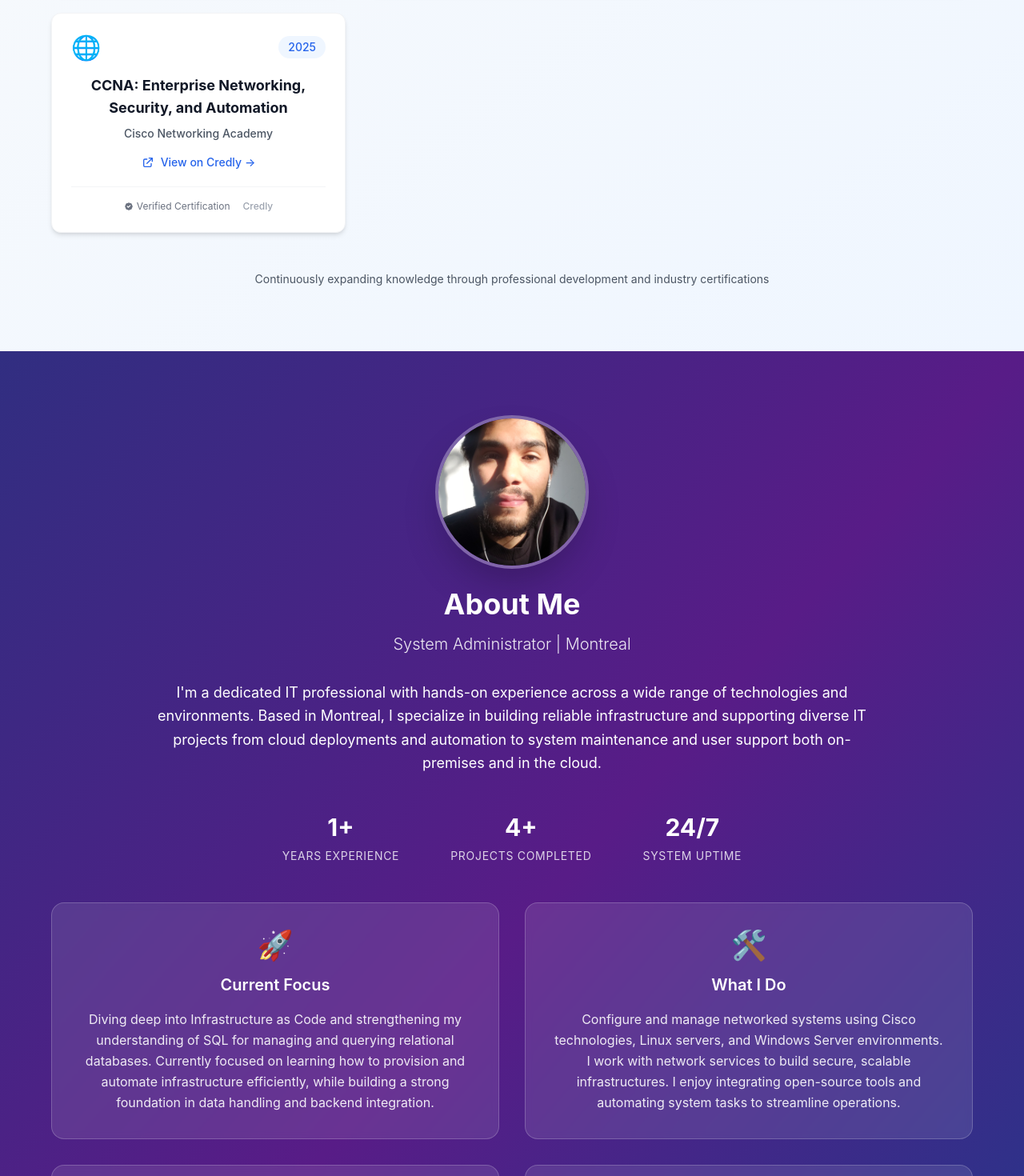
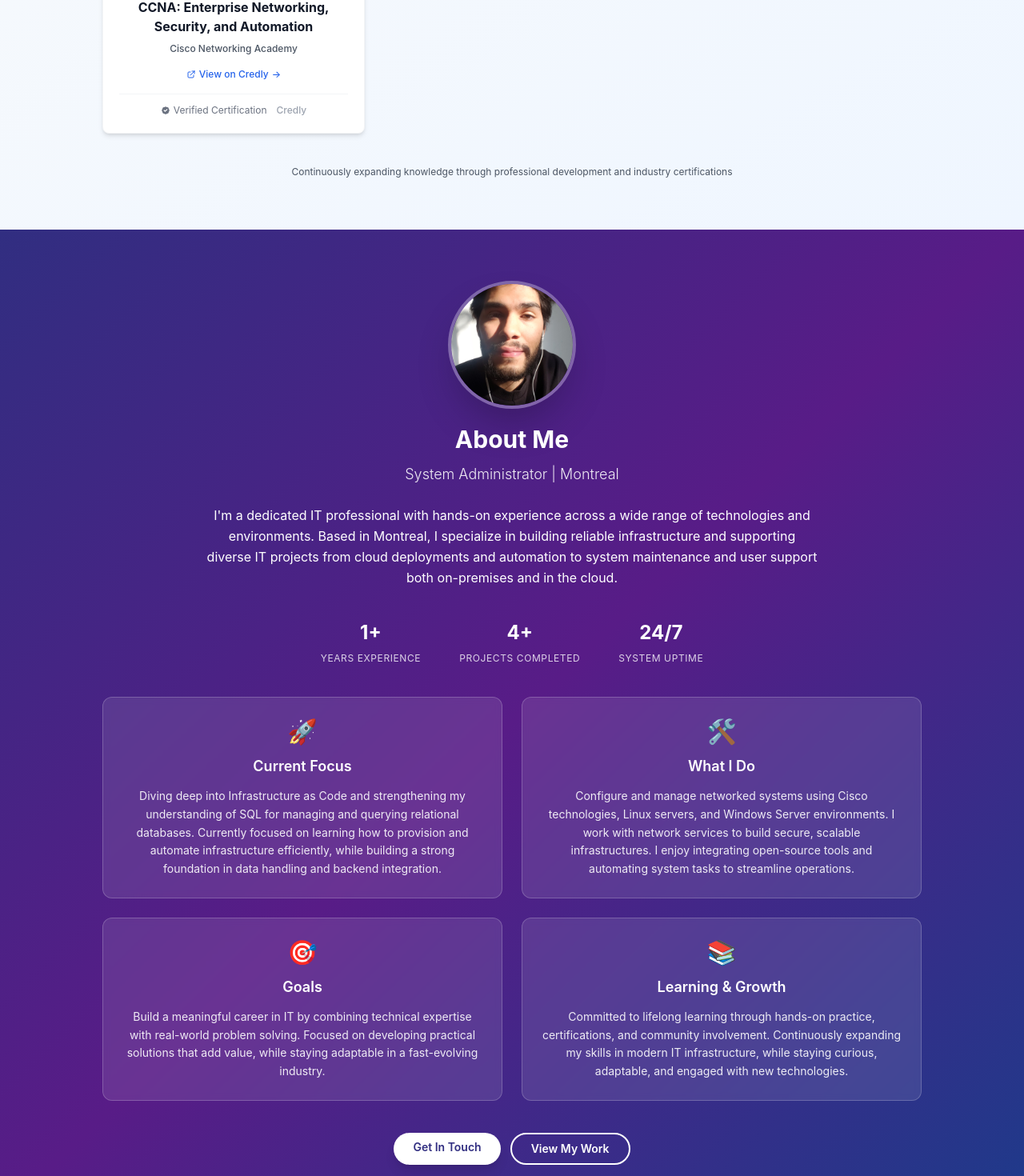
Before and after one commit to JoseOrtizQ/Cloud-Resume-UI, a React (Create React App) app in the folder react-portfolio/: page / in a window 1280 px wide. Shown: the part 3258-4728 px from the top of the page at 80% size. Built offline with nearby package versions, Linux system fonts and the light colour scheme.

Commit message:
Reduce size of 'About' and 'Certifications' sections for better layout

```diff
--- a/react-portfolio/src/components/About.js
+++ b/react-portfolio/src/components/About.js
@@ -2,11 +2,11 @@ import React from 'react';
 
 const About = () => {
   return (
-    <section id="about" className="bg-gradient-to-br from-indigo-900 via-purple-900 to-blue-900 text-white py-20 px-4">
-      <div className="max-w-6xl mx-auto">
+    <section id="about" className="bg-gradient-to-br from-indigo-900 via-purple-900 to-blue-900 text-white py-16 px-4">
+      <div className="max-w-5xl mx-auto">
         {/* Profile Image */}
-        <div className="text-center mb-8">
-          <div className="w-48 h-48 mx-auto mb-6 rounded-full border-4 border-white/30 overflow-hidden shadow-2xl hover:scale-105 transition-transform duration-300">
+        <div className="text-center mb-6">
+          <div className="w-40 h-40 mx-auto mb-5 rounded-full border-4 border-white/30 overflow-hidden shadow-2xl hover:scale-105 transition-transform duration-300">
             <img
               src="/assests/image/profile.jpg"
               alt="Profile"
@@ -14,14 +14,14 @@ const About = () => {
             />
           </div>
 
-          <h2 className="text-4xl font-bold mb-4 text-center">About Me</h2>
-          <p className="text-xl text-white/90 font-light mb-8">
+          <h2 className="text-3xl font-bold mb-3 text-center">About Me</h2>
+          <p className="text-lg text-white/90 font-light mb-6">
             System Administrator | Montreal
           </p>
         </div>
 
         {/* Main Description */}
-        <p className="text-lg max-w-4xl mx-auto leading-relaxed text-center mb-12">
+        <p className="text-base max-w-3xl mx-auto leading-relaxed text-center mb-10">
           I'm a dedicated IT professional with hands-on experience across a wide range of technologies
           and environments. Based in Montreal, I specialize in building reliable infrastructure and
           supporting diverse IT projects from cloud deployments and automation to system maintenance
@@ -29,27 +29,27 @@ const About = () => {
         </p>
 
         {/* Stats Section */}
-        <div className="flex justify-center gap-8 md:gap-16 mb-12 flex-wrap">
+        <div className="flex justify-center gap-6 md:gap-12 mb-10 flex-wrap">
           <div className="text-center">
-            <div className="text-3xl font-bold mb-2">1+</div>
-            <div className="text-sm text-white/80 uppercase tracking-wider">Years Experience</div>
+            <div className="text-2xl font-bold mb-2">1+</div>
+            <div className="text-xs text-white/80 uppercase tracking-wider">Years Experience</div>
           </div>
           <div className="text-center">
-            <div className="text-3xl font-bold mb-2">4+</div>
-            <div className="text-sm text-white/80 uppercase tracking-wider">Projects Completed</div>
+            <div className="text-2xl font-bold mb-2">4+</div>
+            <div className="text-xs text-white/80 uppercase tracking-wider">Projects Completed</div>
           </div>
           <div className="text-center">
-            <div className="text-3xl font-bold mb-2">24/7</div>
-            <div className="text-sm text-white/80 uppercase tracking-wider">System Uptime</div>
+            <div className="text-2xl font-bold mb-2">24/7</div>
+            <div className="text-xs text-white/80 uppercase tracking-wider">System Uptime</div>
           </div>
         </div>
 
         {/* Info Cards */}
-        <div className="grid md:grid-cols-2 gap-8 mb-12">
-          <div className="bg-white/10 backdrop-blur-sm p-8 rounded-2xl border border-white/20 hover:bg-white/15 hover:-translate-y-2 transition-all duration-300 text-center">
-            <div className="text-4xl mb-4">🚀</div>
-            <h3 className="text-xl font-semibold mb-4">Current Focus</h3>
-            <p className="text-white/90 leading-relaxed">
+        <div className="grid md:grid-cols-2 gap-6 mb-10">
+          <div className="bg-white/10 backdrop-blur-sm p-6 rounded-xl border border-white/20 hover:bg-white/15 hover:-translate-y-1 transition-all duration-300 text-center">
+            <div className="text-3xl mb-3">🚀</div>
+            <h3 className="text-lg font-semibold mb-3">Current Focus</h3>
+            <p className="text-white/90 leading-relaxed text-sm">
               Diving deep into Infrastructure as Code and strengthening my understanding of SQL for
               managing and querying relational databases. Currently focused on learning how to provision
               and automate infrastructure efficiently, while building a strong foundation in data
@@ -57,10 +57,10 @@ const About = () => {
             </p>
           </div>
 
-          <div className="bg-white/10 backdrop-blur-sm p-8 rounded-2xl border border-white/20 hover:bg-white/15 hover:-translate-y-2 transition-all duration-300 text-center">
-            <div className="text-4xl mb-4">🛠️</div>
-            <h3 className="text-xl font-semibold mb-4">What I Do</h3>
-            <p className="text-white/90 leading-relaxed">
+          <div className="bg-white/10 backdrop-blur-sm p-6 rounded-xl border border-white/20 hover:bg-white/15 hover:-translate-y-1 transition-all duration-300 text-center">
+            <div className="text-3xl mb-3">🛠️</div>
+            <h3 className="text-lg font-semibold mb-3">What I Do</h3>
+            <p className="text-white/90 leading-relaxed text-sm">
               Configure and manage networked systems using Cisco technologies, Linux servers, and Windows Server
               environments. I work with network services to build secure, scalable infrastructures.
               I enjoy integrating open-source tools and automating
@@ -68,20 +68,20 @@ const About = () => {
             </p>
           </div>
 
-          <div className="bg-white/10 backdrop-blur-sm p-8 rounded-2xl border border-white/20 hover:bg-white/15 hover:-translate-y-2 transition-all duration-300 text-center">
-            <div className="text-4xl mb-4">🎯</div>
-            <h3 className="text-xl font-semibold mb-4">Goals</h3>
-            <p className="text-white/90 leading-relaxed">
+          <div className="bg-white/10 backdrop-blur-sm p-6 rounded-xl border border-white/20 hover:bg-white/15 hover:-translate-y-1 transition-all duration-300 text-center">
+            <div className="text-3xl mb-3">🎯</div>
+            <h3 className="text-lg font-semibold mb-3">Goals</h3>
+            <p className="text-white/90 leading-relaxed text-sm">
               Build a meaningful career in IT by combining technical expertise with real-world problem
               solving. Focused on developing practical solutions that add value, while staying adaptable
               in a fast-evolving industry.
             </p>
           </div>
 
-          <div className="bg-white/10 backdrop-blur-sm p-8 rounded-2xl border border-white/20 hover:bg-white/15 hover:-translate-y-2 transition-all duration-300 text-center">
-            <div className="text-4xl mb-4">📚</div>
-            <h3 className="text-xl font-semibold mb-4">Learning & Growth</h3>
-            <p className="text-white/90 leading-relaxed">
+          <div className="bg-white/10 backdrop-blur-sm p-6 rounded-xl border border-white/20 hover:bg-white/15 hover:-translate-y-1 transition-all duration-300 text-center">
+            <div className="text-3xl mb-3">📚</div>
+            <h3 className="text-lg font-semibold mb-3">Learning & Growth</h3>
+            <p className="text-white/90 leading-relaxed text-sm">
               Committed to lifelong learning through hands-on practice, certifications, and community
               involvement. Continuously expanding my skills in modern IT infrastructure,
               while staying curious, adaptable, and engaged with new technologies.
@@ -90,16 +90,16 @@ const About = () => {
         </div>
 
         {/* Contact Buttons */}
-        <div className="flex justify-center gap-4 flex-wrap">
+        <div className="flex justify-center gap-3 flex-wrap">
           <a
             href="#contact"
-            className="px-8 py-3 bg-white text-indigo-900 font-semibold rounded-full hover:bg-white/90 hover:-translate-y-1 transition-all duration-300 shadow-lg"
+            className="px-6 py-2 bg-white text-indigo-900 font-semibold rounded-full hover:bg-white/90 hover:-translate-y-1 transition-all duration-300 shadow-lg text-sm"
           >
             Get In Touch
           </a>
           <a
             href="#projects"
-            className="px-8 py-3 border-2 border-white text-white font-semibold rounded-full hover:bg-white hover:text-indigo-900 hover:-translate-y-1 transition-all duration-300"
+            className="px-6 py-2 border-2 border-white text-white font-semibold rounded-full hover:bg-white hover:text-indigo-900 hover:-translate-y-1 transition-all duration-300 text-sm"
           >
             View My Work
           </a>
--- a/react-portfolio/src/components/Certifications.js
+++ b/react-portfolio/src/components/Certifications.js
@@ -37,47 +37,47 @@ const Certifications = () => {
   ];
 
   return (
-    <section id="certifications" className="bg-gradient-to-br from-slate-50 to-blue-50 text-gray-900 py-20 px-4">
-      <div className="max-w-6xl mx-auto">
-        <h2 className="text-4xl font-bold mb-4 text-center bg-gradient-to-r from-blue-600 to-purple-600 bg-clip-text text-transparent">
+    <section id="certifications" className="bg-gradient-to-br from-slate-50 to-blue-50 text-gray-900 py-16 px-4">
+      <div className="max-w-5xl mx-auto">
+        <h2 className="text-3xl font-bold mb-3 text-center bg-gradient-to-r from-blue-600 to-purple-600 bg-clip-text text-transparent">
           Certifications
         </h2>
-        <p className="text-gray-600 text-center mb-12 max-w-2xl mx-auto">
+        <p className="text-gray-600 text-center mb-10 max-w-xl mx-auto text-sm">
           Professional certifications demonstrating expertise across networking, cybersecurity, SQL, and programming
         </p>
 
-        <div className="grid grid-cols-1 md:grid-cols-2 lg:grid-cols-3 gap-6 max-w-6xl mx-auto">
+        <div className="grid grid-cols-1 md:grid-cols-2 lg:grid-cols-3 gap-5 max-w-5xl mx-auto">
           {certifications.map((cert, index) => (
             <div
               key={index}
-              className="group bg-white p-6 rounded-xl shadow-md hover:shadow-xl transform hover:-translate-y-2 transition-all duration-300 border border-gray-100 hover:border-blue-200 text-center"
+              className="group bg-white p-5 rounded-lg shadow-md hover:shadow-lg transform hover:-translate-y-1 transition-all duration-300 border border-gray-100 hover:border-blue-200 text-center"
             >
-              <div className="flex items-center justify-center mb-4">
-                <div className="text-3xl group-hover:scale-110 transition-transform duration-300">
+              <div className="flex items-center justify-center mb-3">
+                <div className="text-2xl group-hover:scale-110 transition-transform duration-300">
                   {cert.icon}
                 </div>
-                <div className="text-sm font-medium text-blue-600 bg-blue-50 px-3 py-1 rounded-full ml-auto">
+                <div className="text-xs font-medium text-blue-600 bg-blue-50 px-2 py-1 rounded-full ml-auto">
                   {cert.year}
                 </div>
               </div>
 
-              <h3 className="text-lg font-bold text-gray-900 mb-2 group-hover:text-blue-600 transition-colors text-center">
+              <h3 className="text-base font-bold text-gray-900 mb-2 group-hover:text-blue-600 transition-colors text-center">
                 {cert.title}
               </h3>
 
-              <p className="text-sm text-gray-600 font-medium mb-4 text-center">
+              <p className="text-xs text-gray-600 font-medium mb-3 text-center">
                 {cert.issuer}
               </p>
 
               {cert.link && (
-                <div className="mb-4 text-center">
+                <div className="mb-3 text-center">
                   <a
                     href={cert.link}
                     target="_blank"
                     rel="noopener noreferrer"
-                    className="inline-flex items-center text-sm font-medium text-blue-600 hover:text-blue-800 transition-colors group/link"
+                    className="inline-flex items-center text-xs font-medium text-blue-600 hover:text-blue-800 transition-colors group/link"
                   >
-                    <svg className="w-4 h-4 mr-2" fill="none" stroke="currentColor" viewBox="0 0 24 24">
+                    <svg className="w-3 h-3 mr-1" fill="none" stroke="currentColor" viewBox="0 0 24 24">
                       <path strokeLinecap="round" strokeLinejoin="round" strokeWidth={2} d="M10 6H6a2 2 0 00-2 2v10a2 2 0 002 2h10a2 2 0 002-2v-4M14 4h6m0 0v6m0-6L10 14" />
                     </svg>
                     View on {cert.platform}
@@ -86,7 +86,7 @@ const Certifications = () => {
                 </div>
               )}
 
-              <div className="mt-4 pt-4 border-t border-gray-100">
+              <div className="mt-3 pt-3 border-t border-gray-100">
                 <div className="flex items-center justify-center">
                   <div className="flex items-center text-xs text-gray-500">
                     <svg className="w-3 h-3 mr-1" fill="currentColor" viewBox="0 0 20 20">
@@ -95,7 +95,7 @@ const Certifications = () => {
                     Verified Certification
                   </div>
                   {cert.platform && (
-                    <div className="text-xs text-gray-400 font-medium ml-4">
+                    <div className="text-xs text-gray-400 font-medium ml-3">
                       {cert.platform}
                     </div>
                   )}
@@ -105,8 +105,8 @@ const Certifications = () => {
           ))}
         </div>
 
-        <div className="text-center mt-12">
-          <p className="text-gray-600 text-sm">
+        <div className="text-center mt-10">
+          <p className="text-gray-600 text-xs">
             Continuously expanding knowledge through professional development and industry certifications
           </p>
         </div>
```
